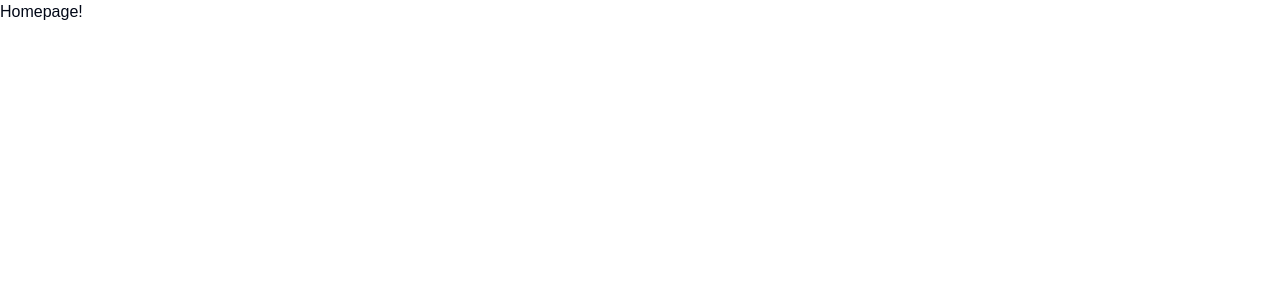
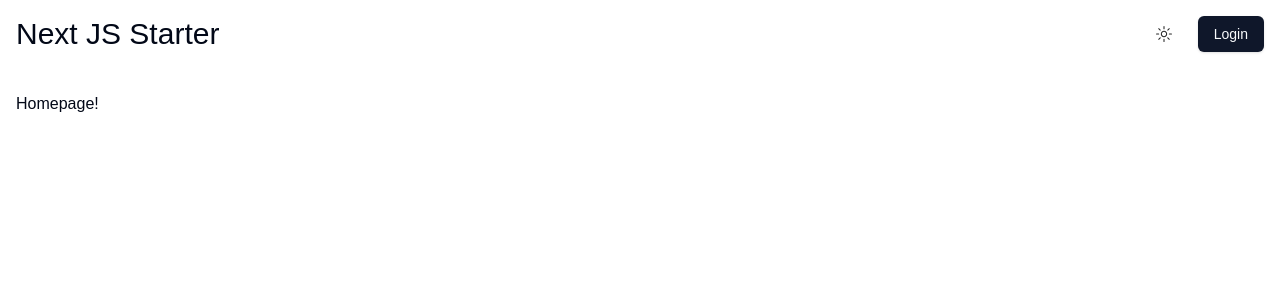
Before and after one commit to dharylovey/Next-Js-14-Starter-Template, a Next.js app: page / in a window 1280 px wide. Shown: the top 300 px of the page. Built offline with nearby package versions, Linux system fonts and the light colour scheme.

Commit message:
✅Create Navbar

```diff
--- /dev/null
+++ b/src/app/(home)/layout.tsx
@@ -0,0 +1,11 @@
+import React, { PropsWithChildren } from 'react';
+import Navbar from '@/components/Navbar';
+
+export default function layout({ children }: { children: React.ReactNode }) {
+  return (
+    <main className="mx-auto max-w-7xl space-y-10 p-4">
+      <Navbar />
+      {children}
+    </main>
+  );
+}
--- a/src/app/page.tsx
+++ /dev/null
@@ -1,6 +0,0 @@
-import { Button } from '@/components/ui/button';
-import Image from 'next/image';
-
-export default function Home() {
-  return <h1>Hello!</h1>;
-}
--- a/src/components/Navbar.tsx
+++ b/src/components/Navbar.tsx
@@ -1,7 +1,23 @@
 'use client';
 
-import React from 'react';
+import Link from 'next/link';
+import { ModeToggle } from './mode-toggle';
+import { Button } from './ui/button';
+import { useRouter } from 'next/navigation';
 
 export default function Navbar() {
-  return <div></div>;
+  const router = useRouter();
+  return (
+    <nav className="flex items-center justify-between">
+      <Link href="/">
+        <h1 className="text-3xl transition-transform hover:underline">
+          Next JS Starter
+        </h1>
+      </Link>
+      <div className="flex items-center gap-4">
+        <ModeToggle />
+        <Button onClick={() => router.push('/login')}>Login</Button>
+      </div>
+    </nav>
+  );
 }
```
